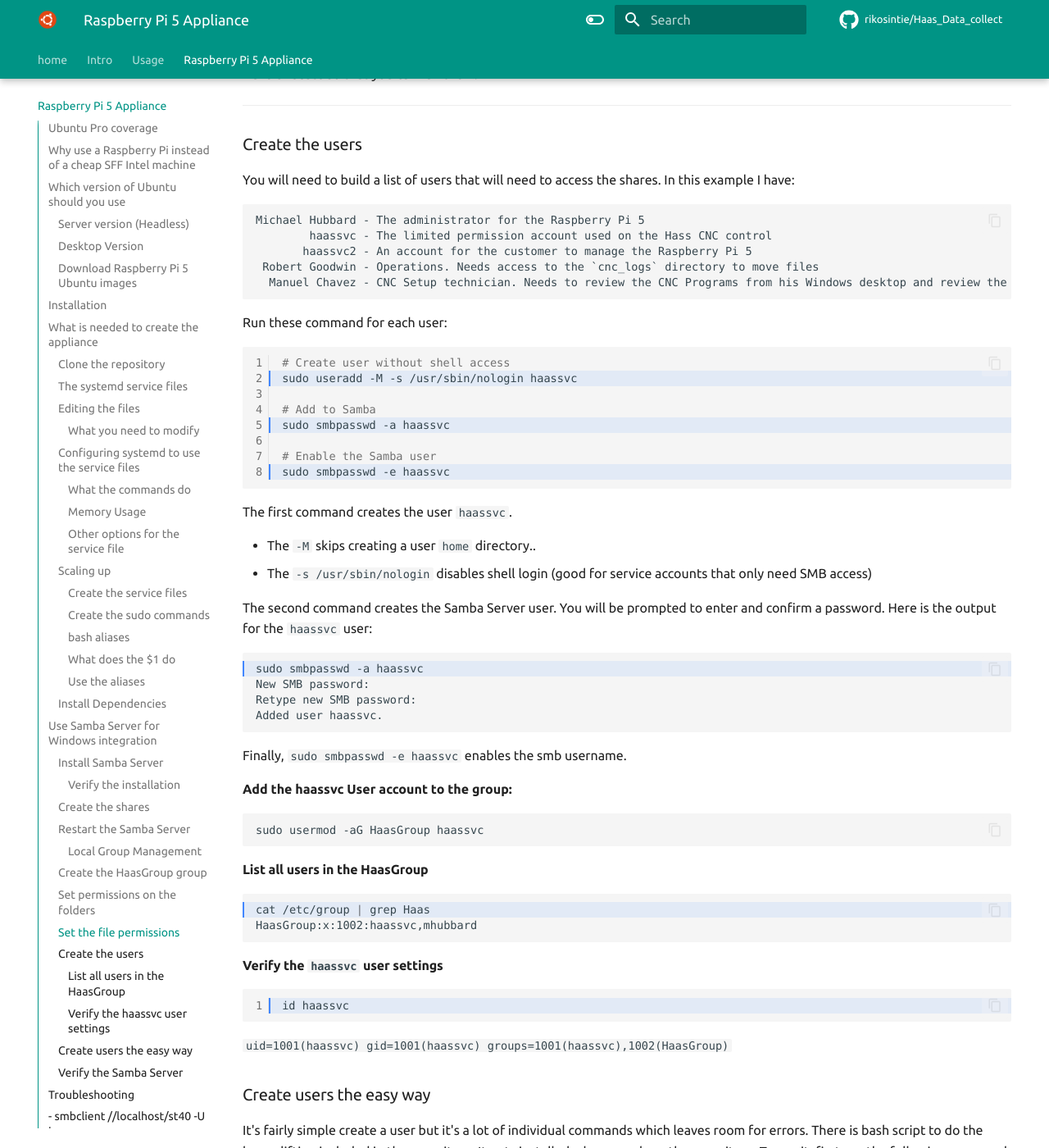
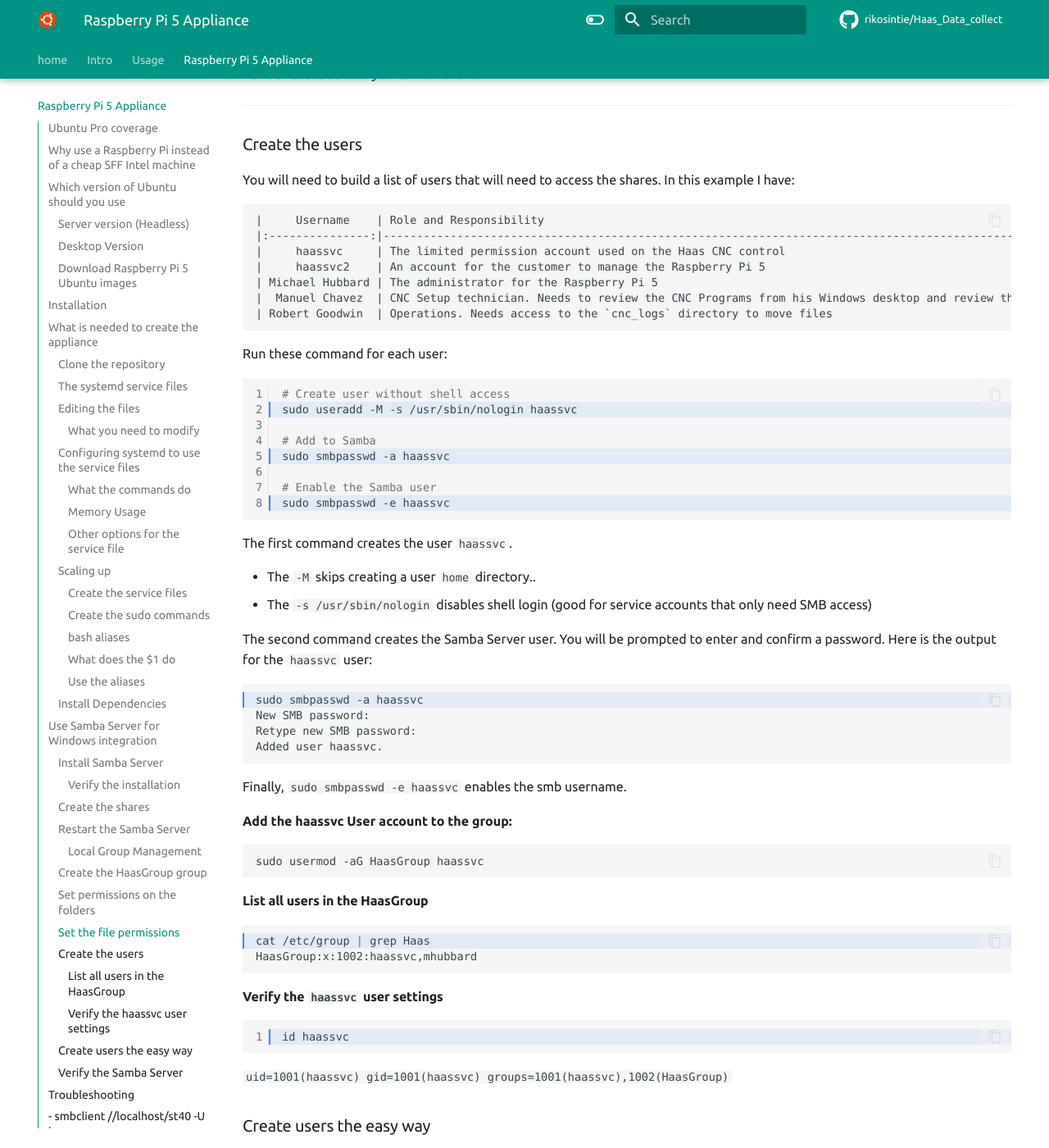
Before and after one commit to rikosintie/Haas_Data_collect, an MkDocs documentation site: the page built from docs/Pi_5_Appliance.md, in a window 1280 px wide and 1400 px high, scrolled down 19621 px. Shown: the whole window at 82% size. Built offline with MkDocs 1.6.1 and Material for MkDocs 9.7.7, drawn with Linux system fonts in a browser that asks for light colours; emoji names are drawn with the system emoji font; some web fonts are replaced; comment, search, counter and statistics services are not loaded; some of the changed text lies outside the part shown.

````diff
--- a/docs/Pi_5_Appliance.md
+++ b/docs/Pi_5_Appliance.md
@@ -769,11 +769,13 @@ Have eXecute so that you can run them.
 You will need to build a list of users that will need to access the shares. In this example I have:
 
 ```text
-Michael Hubbard - The administrator for the Raspberry Pi 5
-        haassvc - The limited permission account used on the Hass CNC control
-       haassvc2 - An account for the customer to manage the Raspberry Pi 5
- Robert Goodwin - Operations. Needs access to the `cnc_logs` directory to move files
-  Manuel Chavez - CNC Setup technician. Needs to review the CNC Programs from his Windows desktop and review the spreadsheets
+|     Username    | Role and Responsibility                                                                                     |
+|:---------------:|-------------------------------------------------------------------------------------------------------------|
+|     haassvc     | The limited permission account used on the Haas CNC control                                                 |
+|     haassvc2    | An account for the customer to manage the Raspberry Pi 5                                                    |
+| Michael Hubbard | The administrator for the Raspberry Pi 5                                                                    |
+|  Manuel Chavez  | CNC Setup technician. Needs to review the CNC Programs from his Windows desktop and review the spreadsheets |
+| Robert Goodwin  | Operations. Needs access to the `cnc_logs` directory to move files                                          |
 ```
 
 Run these command for each user:
````
Also changed, not shown: other parts of docs/Pi_5_Appliance.md (+2 -1 lines).
